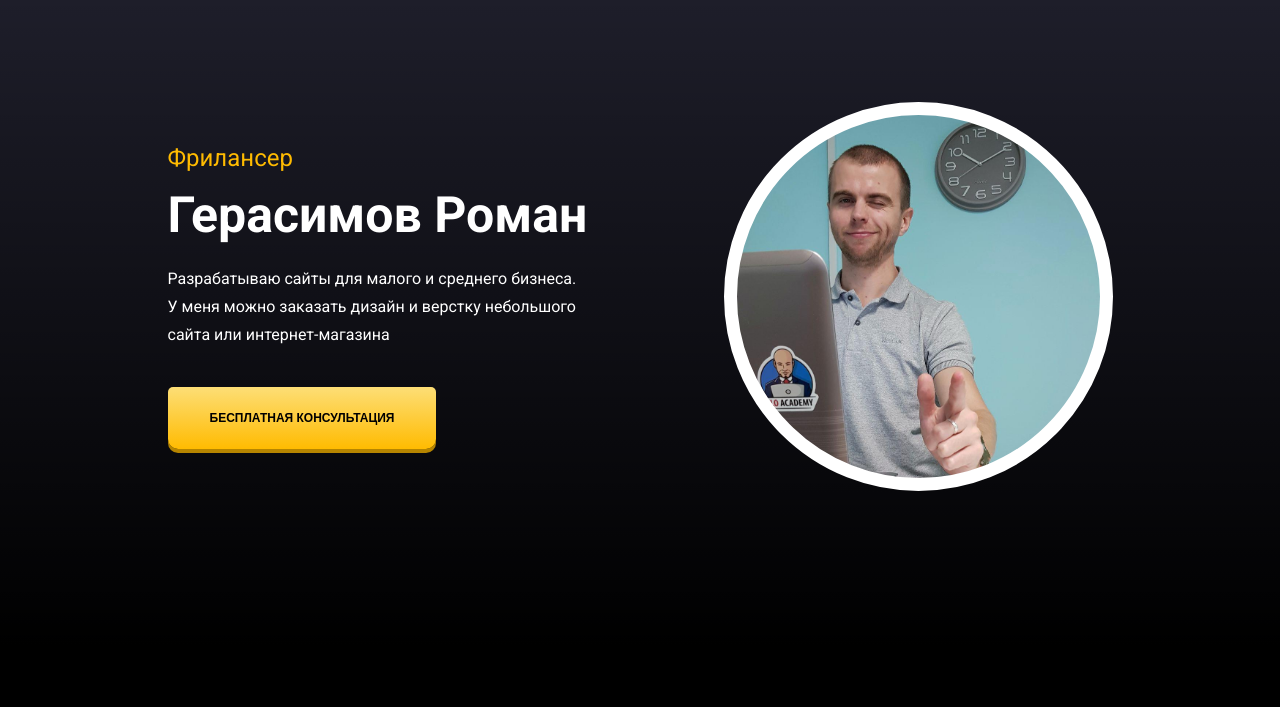
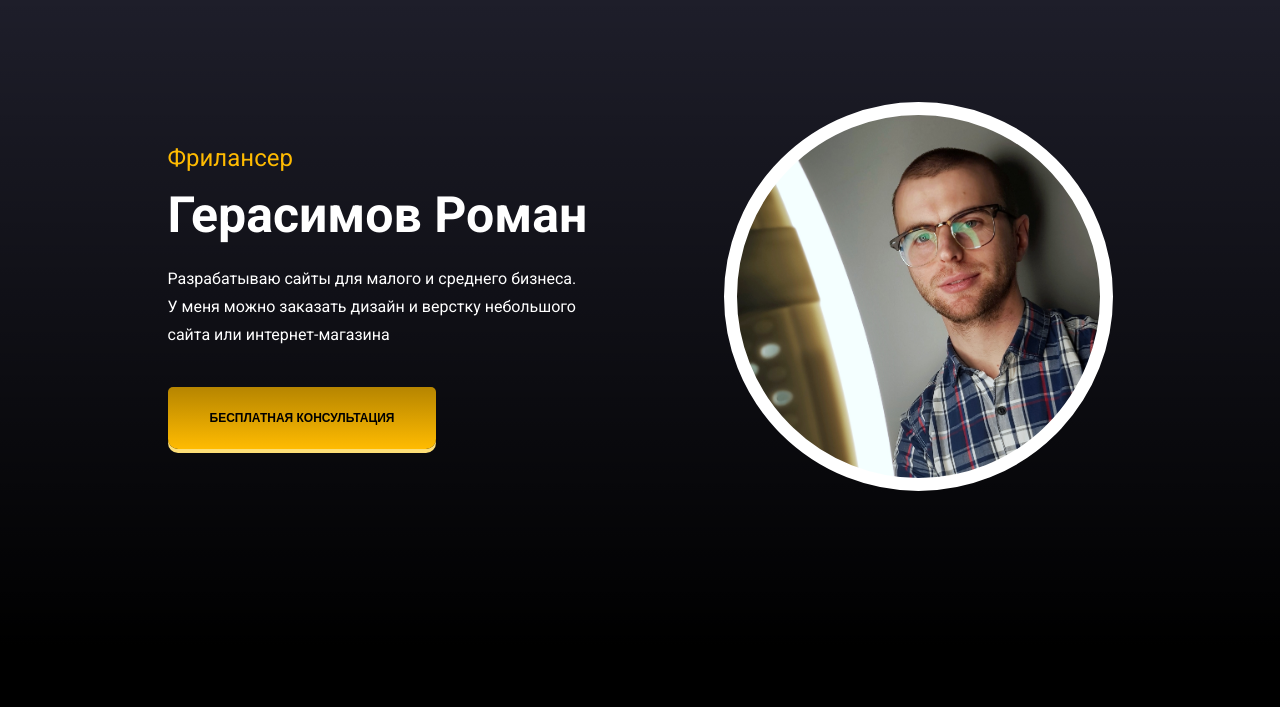
Before and after one commit to GerasimovRoman76/portfolio-glo, a plain HTML site: page index.html in a window 1280 px wide. In both pictures the pointer is over the button 301 px from the left and 499 px from the top of the page. Shown: the part 81-788 px from the top of the page. Drawn offline with Linux system fonts and the light colour scheme.

Commit message:
fix: fixed avatar and add button:hover

```diff
--- a/css/style.css
+++ b/css/style.css
@@ -96,13 +96,17 @@ img {
   line-height: 14px;
   text-transform: uppercase;
 }
+.button:hover {
+  background: linear-gradient(180deg, #B68500 0%, #FFBB01 100%);
+  box-shadow: 0px 4px 0px #FDDE76;
+}
 
 .hero-avatar {
   width: 389px;
   height: 389px;
   background-color: #fff;
   border-radius: 50%;
-  background-image: url('../img/avatar.jpg');
+  background-image: url('../img/avatar.jpeg');
   background-repeat: no-repeat;
   background-size: 100%;
   background-position: center top -15px;
```
Also changed, not shown: img/avatar.jpeg (added), img/avatar.jpg (deleted).
